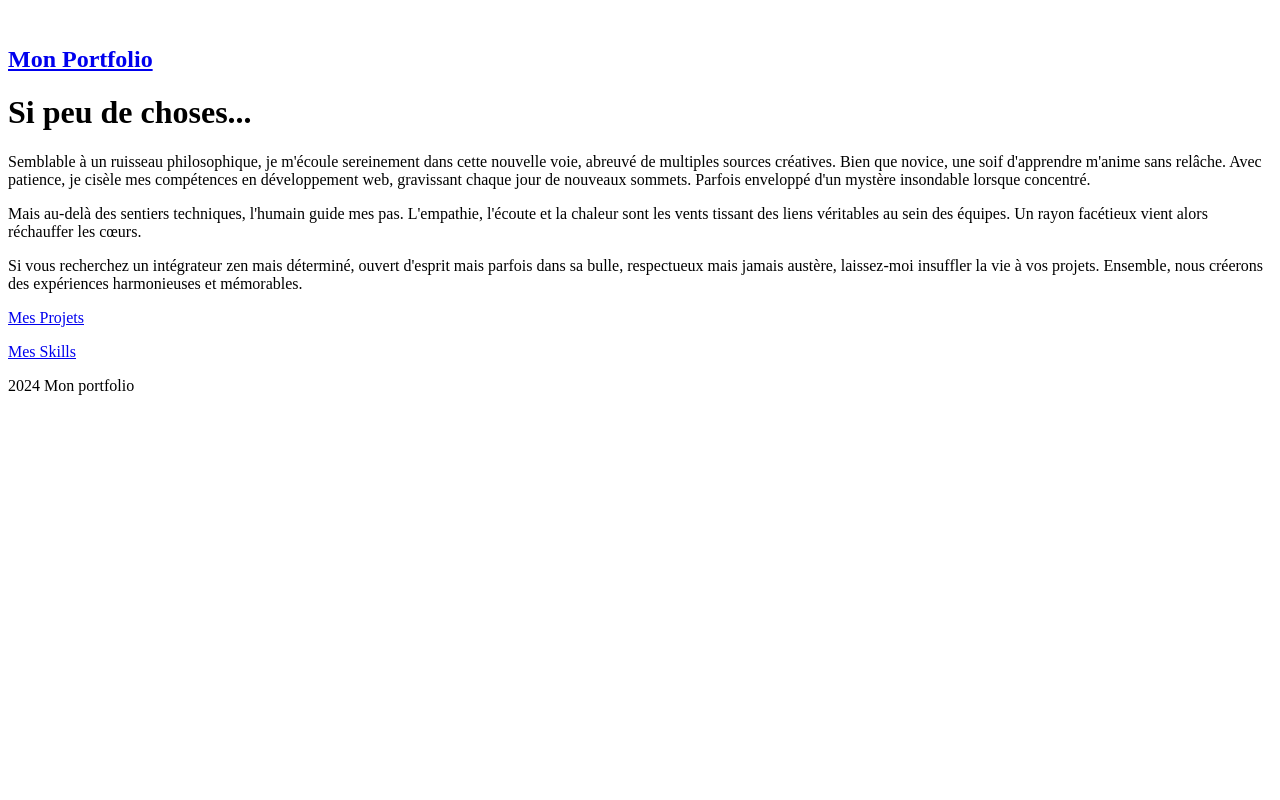
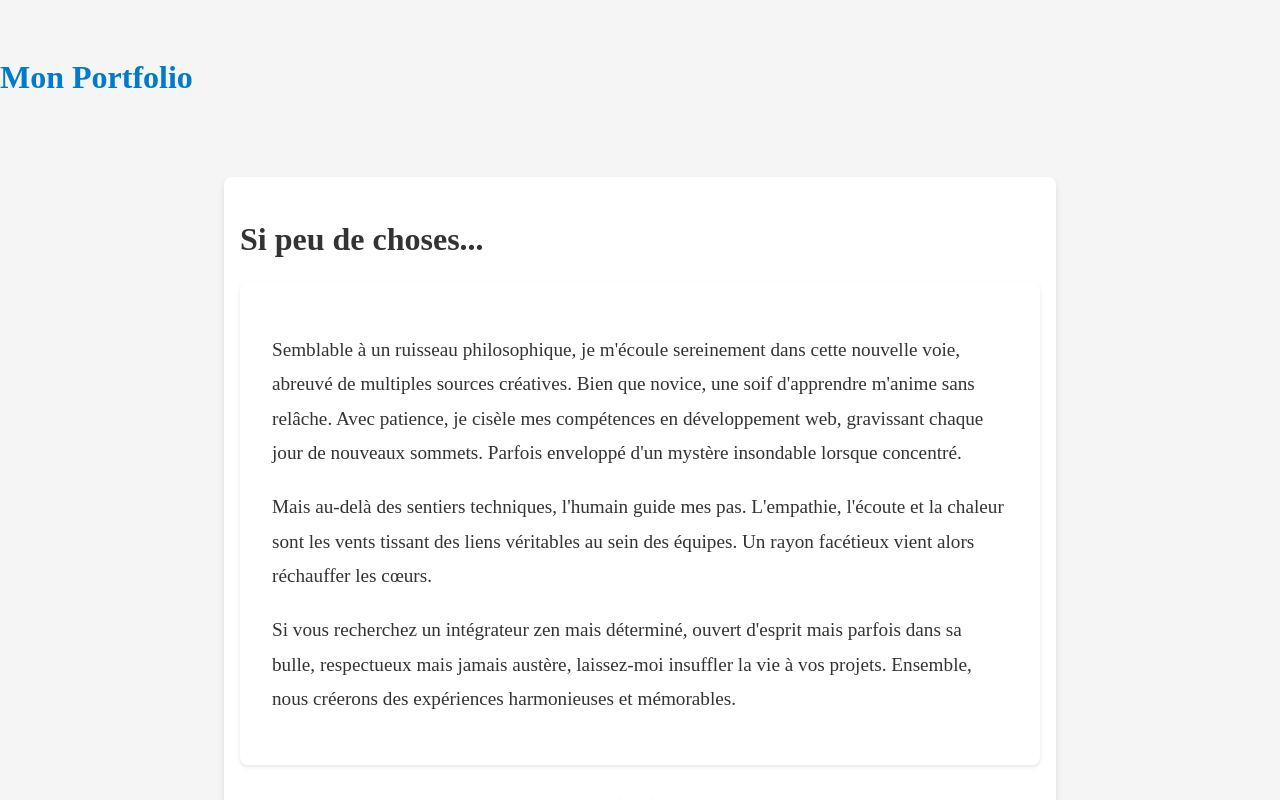
Before and after one commit to Iceland549/portfolio, a React (Vite) app in the folder mon-portfolio/: page / in a window 1280 px wide. Shown: the top 800 px of the page. Built offline with nearby package versions, Linux system fonts and the light colour scheme.

Commit message:
Add basic home page css

```diff
--- a/mon-portfolio/src/styles/main.css
+++ b/mon-portfolio/src/styles/main.css
@@ -0,0 +1,100 @@
+body {
+    margin: 0;
+    font-family: 'Noto Serif JP', serif;
+    background-color: #f5f5f5;
+    color: #333;
+    line-height: 1.6;
+}
+
+h1 {
+    font-size: 2em;
+    margin-bottom: 0.5em;
+}
+
+nav a {
+    margin-right: 1em;
+    text-decoration: none;
+    color: #007acc;
+}
+
+nav a:hover {
+    text-decoration: underline;
+}
+
+.home,
+.projects,
+.skills,
+.error {
+    max-width: 800px;
+    margin: 2em auto;
+    padding: 1em;
+    background: #fff;
+    border-radius: 8px;
+    box-shadow: 0 4px 6px rgba(0, 0, 0, 0.1);
+}
+
+nav {
+    margin-bottom: 2em;
+}
+
+.error {
+    text-align: center;
+}
+
+a {
+    transition: color 0.3s ease;
+}
+
+a:hover {
+    color: #005f99;
+}
+
+.home,
+.projects,
+.skills,
+.error {
+    opacity: 0;
+    transform: translateY(20px);
+    animation: fadeInUp 0.5s forwards;
+}
+
+@keyframes fadeInUp {
+    to {
+        opacity: 1;
+        transform: translateY(0);
+    }
+}
+
+.home article {
+    background-color: #fff;
+    padding: 2rem;
+    border-radius: 8px;
+    box-shadow: 0 2px 4px rgba(0, 0, 0, 0.1);
+    margin-bottom: 2rem;
+}
+
+.home article p {
+    font-size: 1.2rem;
+    line-height: 1.8;
+    margin-bottom: 1rem;
+}
+
+.home nav {
+    display: flex;
+    justify-content: center;
+    gap: 1rem;
+}
+
+.home nav a {
+    text-decoration: none;
+    color: #333;
+    background-color: #fff;
+    padding: 0.5rem 1rem;
+    border-radius: 4px;
+    box-shadow: 0 2px 4px rgba(0, 0, 0, 0.1);
+    transition: all 0.3s ease;
+}
+
+.home nav a:hover {
+    background-color: #f2f2f2;
+}
```
